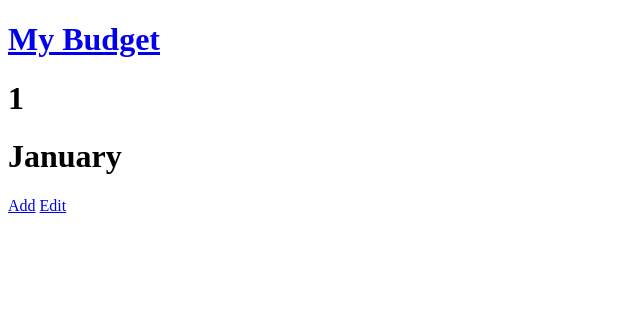
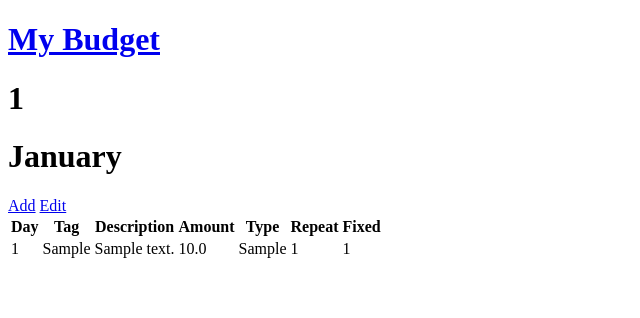
Before and after one commit to jumiranda5/my-budget-flask, a Flask app: page /month/1/1 in a window 1280 px wide. Shown: the top 318 px of the page, without its empty margins (0-640 px from the left). Run offline with Flask 2, Linux system fonts and the light colour scheme; tables that the repository leaves empty hold one stand-in row (values such as "Sample post").

Commit message:
Add query to select month transactions

```diff
--- a/app.py
+++ b/app.py
@@ -1,7 +1,7 @@
 from flask import Flask, render_template, request, redirect
 from helpers import get_date, get_month_data
 from helpers import validate_date, validate_amount, validate_text, validate_repeat
-from helpers_db import init_db_tables, insert_transaction
+from helpers_db import init_db_tables, insert_transaction, select_month_data
 
 
 app = Flask(__name__)
--- a/helpers.py
+++ b/helpers.py
@@ -1,5 +1,6 @@
 from datetime import datetime
 from calendar import month_name
+from helpers_db import select_month_data
 import re
 
 
@@ -22,18 +23,22 @@ def get_month_data(year, month):
 
     # Validate month as an integer from 1 to 12
     try:
-        m = int(month)
-        y = int(year)
-        if m < 1 or m > 12:
+        month = int(month)
+        year = int(year)
+        if month < 1 or month > 12:
             raise ValueError
     except ValueError:
         return "Invalid month"
 
+    # Get data from db
+    rows = select_month_data(year, month)
+
     # return month dictionary
     return {
-        "year": y,
-        "month": m,
-        "month_name": month_name[m]
+        "year": year,
+        "month": month,
+        "month_name": month_name[month],
+        "rows": rows
     }
 
 
--- a/helpers_db.py
+++ b/helpers_db.py
@@ -51,3 +51,19 @@ def insert_transaction(data):
     finally:
         con.close()
         return msg
+
+
+def select_month_data(year, month):
+
+    con = sql.connect("budget.db")
+    con.row_factory = sql.Row
+
+    cur = con.cursor()
+    cur.execute(
+        "select * from transactions WHERE (year=? AND month=?) OR fixed=1",
+        (year, month),
+    )
+
+    rows = cur.fetchall()
+
+    return rows
--- a/templates/month.html
+++ b/templates/month.html
@@ -12,4 +12,34 @@
     <a href="/add">Add</a>
     <a href="/edit/0">Edit</a>
 
+    <div>
+        <table>
+            <thead>
+                <tr>
+                    <th>Day</th>
+                    <th>Tag</th>
+                    <th>Description</th>
+                    <th>Amount</th>
+                    <th>Type</th>
+                    <th>Repeat</th>
+                    <th>Fixed</th>
+                </tr>
+            </thead>
+            <tbody>
+                {% for row in data.rows %}
+                    <tr>
+                        <td>{{row.day}}</td>
+                        <td>{{row.tag}}</td>
+                        <td>{{row.description}}</td>
+                        <td>{{row.amount}}</td>
+                        <td>{{row.type}}</td>
+                        <td>{{row.repeat}}</td>
+                        <td>{{row.fixed}}</td>
+                    </tr>
+                {% endfor %}
+            </tbody>
+        </table>
+
+</div>
+
 {% endblock %}
```
